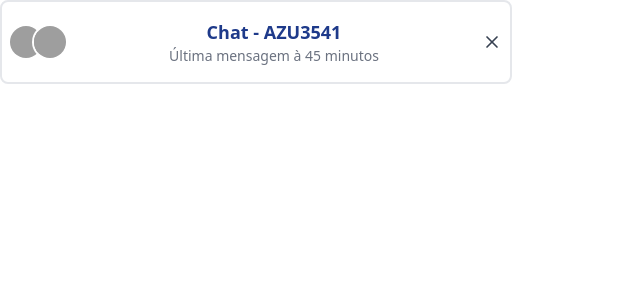
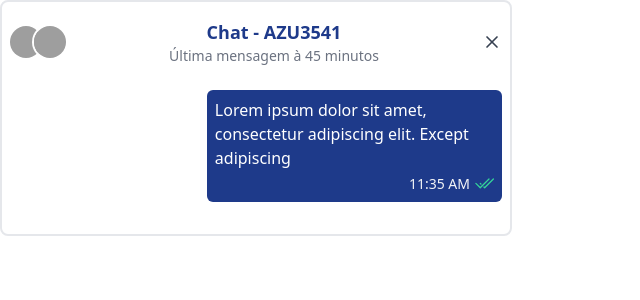
Before and after one commit to ruymon/react-chat, a React (Create React App) app: page /1 in a window 1280 px wide. Shown: the top 300 px of the page, without its empty margins (0-640 px from the left). Built offline with nearby package versions, Linux system fonts and the light colour scheme; grey boxes are pictures that could not be loaded.

Commit message:
Outgoing Message component

```diff
--- a/src/App.js
+++ b/src/App.js
@@ -1,3 +1,4 @@
+import { ChatContainer } from "./components/ChatContainer";
 import { ChatHeader } from "./components/ChatHeader";
 
 function App() {
@@ -12,6 +13,7 @@ function App() {
       rounded-lg
     ">
       <ChatHeader />
+      <ChatContainer />
     </div>
   );
 }
--- /dev/null
+++ b/src/components/ChatContainer/index.js
@@ -0,0 +1,10 @@
+import { OutgoingMessageBubble } from "../OutgoingMessageBubble";
+
+export function ChatContainer() {
+  return (
+    <div className="mt-2 py-4 h-3/6 flex flex-col">
+
+      <OutgoingMessageBubble />
+    </div>
+  );
+};
--- /dev/null
+++ b/src/components/IncomingMessageBubble/index.js
@@ -0,0 +1,6 @@
+export function IncomingMessageBubble(props) {
+  return (
+    <div className="incoming-message-bubble">
+    </div>
+  );
+};
--- /dev/null
+++ b/src/components/OutgoingMessageBubble/index.js
@@ -0,0 +1,20 @@
+//import { VscTriangleRight } from 'react-icons/vsc';
+import { BsCheck2All } from 'react-icons/bs';
+
+export function OutgoingMessageBubble(props) {
+  return (
+    <div className="bg-blue-900 w-3/5 p-2 rounded-md self-end text-white flex flex-col">
+      <span className="">
+        Lorem ipsum dolor sit amet, consectetur adipiscing elit. Except adipiscing
+      </span>
+
+      <div className="flex items-center mt-1 self-end">
+        <span className="text-sm font-light mr-1 text-gray-100">11:35 AM</span>
+        {/* COLOR States: Green -> text-green-400 Gray: text-gray-300 */}
+        <BsCheck2All className="text-green-400 text-xl"/>
+      </div>
+
+    </div>
+    //TODO: Add a triangle icon to the right of the bubble
+  );
+};
```
Also changed, not shown: src/components/InputMessageBox/index.js (added), src/components/MessageBubble/index.js (deleted).
